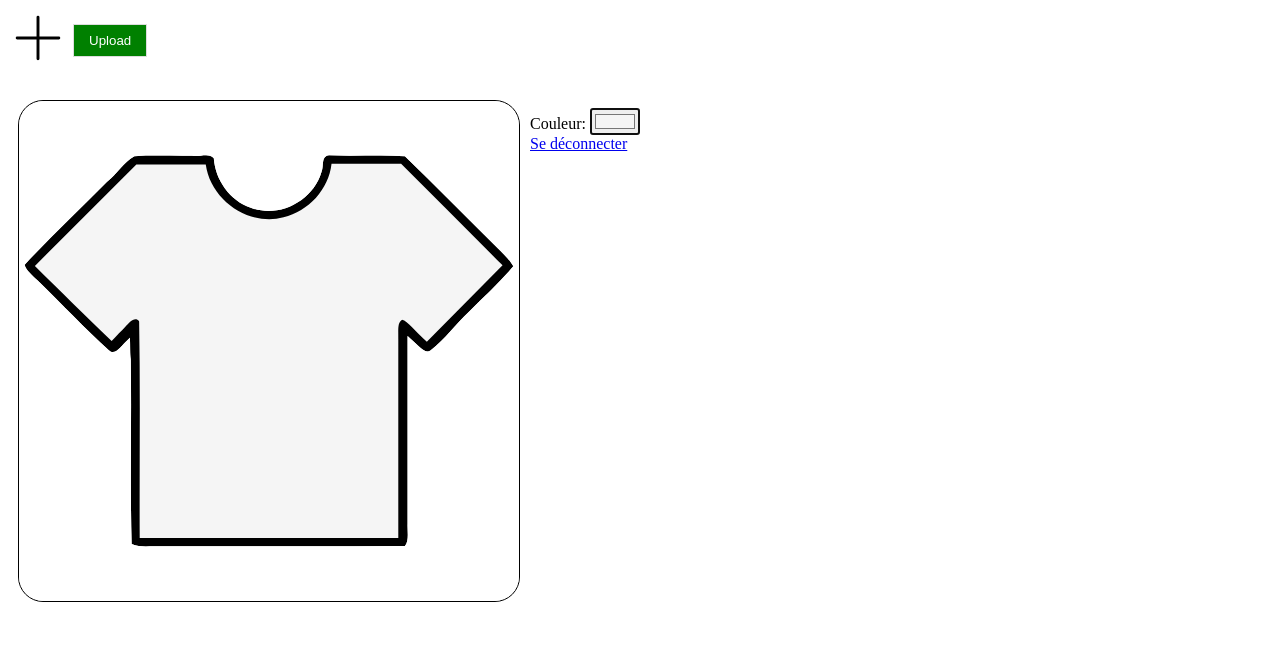
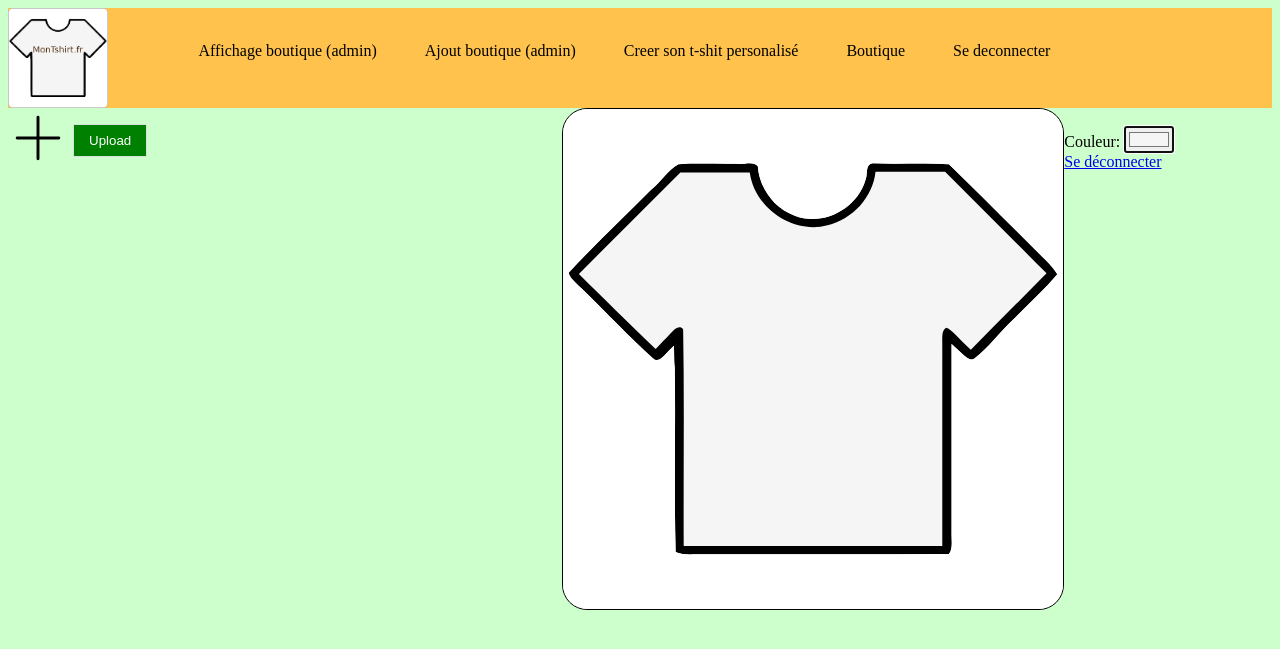
Before and after one commit to Aed3r/projet-dev-web, a PHP site: page /creator.php in a window 1280 px wide. Shown: the top 649 px of the page. Run offline with PHP 8.4, Linux system fonts and the light colour scheme; a user stored in the database is signed in.

Commit message:
Debut creation d'un header de navigation general il se trouve dans le fichier header.php et une feuille de style genereale pour le site

```diff
--- a/Site/connexion.php
+++ b/Site/connexion.php
@@ -6,7 +6,7 @@ session_start();
 <html>
     <head>
         <meta charset="utf-8" />
-        <title>Title</title>
+        <title>Connexion</title>
     </head>
     <body>
         <?php
--- a/Site/creator.php
+++ b/Site/creator.php
@@ -25,9 +25,13 @@
         <meta charset="UTF-8">
         <title>Créateur intéractif</title>
         <link rel="stylesheet" type="text/css" href="data/creatorStyle.css">
+        <link rel="stylesheet" href="data/general_style.css">
+        <link rel="icon" href="data/img/iconne_site.png">
         <script src="data/creatorScript.js" type="text/javascript"></script>
     </head>
     <body>
+    <!-- On include le fichier qui contient le header car il est identique sur toutes les pages -->
+    <?php include 'header.php'?>
     <div id="selector">
     <?php
         if(!isset($_SESSION["pseudo"])) {
@@ -38,7 +42,7 @@
                 $dir = new DirectoryIterator($dirPath);
                 foreach ($dir as $file) {
                     if (!$file->isDot()) {
-                        echo "<img src='". $file->getPathname() ."' alt='img' height='50' draggable='true' class='unselectable thumbnail' ondragstart='drag(event)' id =". basename($file->getPathname()) .">";
+                        echo "<img src='". $file->getPathname() ."' alt='img' height='50' draggable='true' class='unselectable thumbnail' ondragstart='drag(event)' id =". basename($file->getPathname()) ."><br>";
                     }
                 }
             } else {
--- a/Site/data/creatorStyle.css
+++ b/Site/data/creatorStyle.css
@@ -22,12 +22,14 @@ form.inline input  {
 form.inline input:hover  {
     background-color: darkgreen;
 }
-
+div#selector{
+    float: left;
+}
 #creator {
     float: left;
     width: 500px;
     height: 500px;
-    margin: 10px;
+    margin-left: 400px;
     border: 1px solid black;
     border-radius: 25px;
     background-image: url("img/tshirt.svg");
--- /dev/null
+++ b/Site/data/general_style.css
@@ -0,0 +1,42 @@
+body{
+	background-color: #CCFFCC;
+}
+
+/*************************/
+/*    Style du header    */
+/*************************/
+header{
+    overflow: hidden;
+    background-color: #FFC34D;
+}
+/*************************/
+/*     Style du logo	 */
+/*************************/
+div.logo{
+	float: left;
+	padding: none;
+	height: 100%;
+	width: 10%;
+}
+img.logo_img{
+	float: left;
+    padding: none;
+}
+/*************************/
+/*     Style du nav      */
+/*************************/
+nav{
+	float : left;
+	width: 90%
+	height: 100%;
+}
+nav li{
+	display: inline-block;
+	padding: none;
+	margin : none;
+}
+nav li a{
+	padding: 0em 1.5em;
+	text-decoration: none;
+	color: black;
+}
--- /dev/null
+++ b/Site/header.php
@@ -0,0 +1,25 @@
+<!-- Le header contient le logo (qui permet de retourner a l'index) et un menu de navigation -->
+	<header>
+	    <div class='logo'>
+	        <a href='index.php'><img src='data/img/iconne_site.png' alt='iconne_site' height='100' class= 'logo_img'></a>
+	    </div><br>
+	    <nav>
+	        <ul>
+	        <?php
+	        if(!isset($_SESSION["pseudo"])) {
+	            echo "<h3>Vous n'êtes pas connecté(e)</h3><br>";
+	            echo "<li><a href='inscription.php'>S'inscrire</a></li>";
+	            echo "<li><a href='connexion.php'>Se connecter</a></li>";
+	        } else {
+	            if($_SESSION["statut"] == 1){
+	                echo "<li><a href='affichage_admin.php'>Affichage boutique (admin)</a></li>";
+	                echo "<li><a href='ajout_boutique.php'>Ajout boutique (admin)</a></li>";
+	            }
+	            echo "<li><a href='creator.php'>Creer son t-shit personalisé</a></li>";
+	            echo "<li><a href='boutique_client.php'>Boutique</a></li>";
+	            echo "<li><a href='logout.php'>Se deconnecter</a></li>";
+	        }
+	        ?>
+	        </ul>
+	    </nav>
+	</header>
```
Also changed, not shown: Site/index.php (+6 -20 lines), Site/data/img/iconne_site.png (added).
